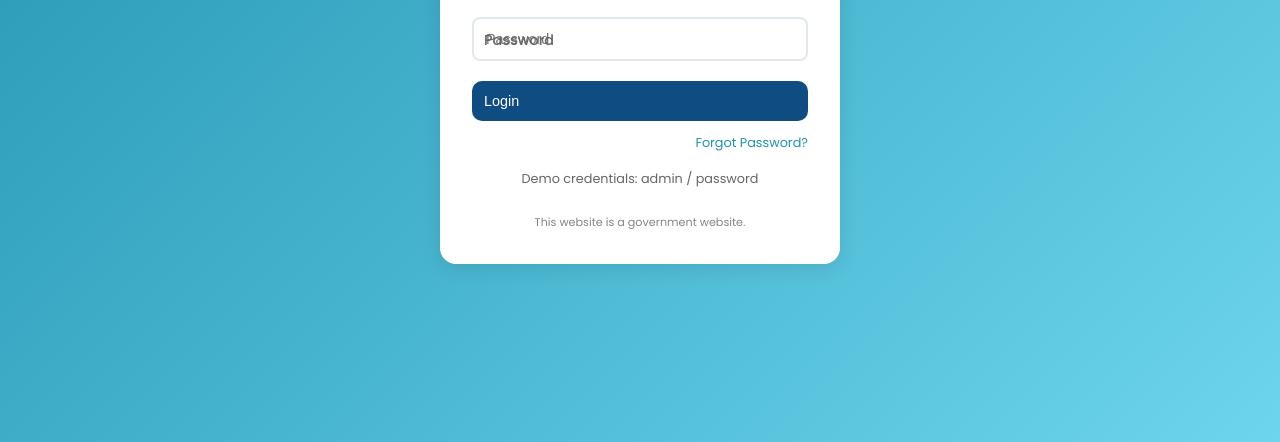
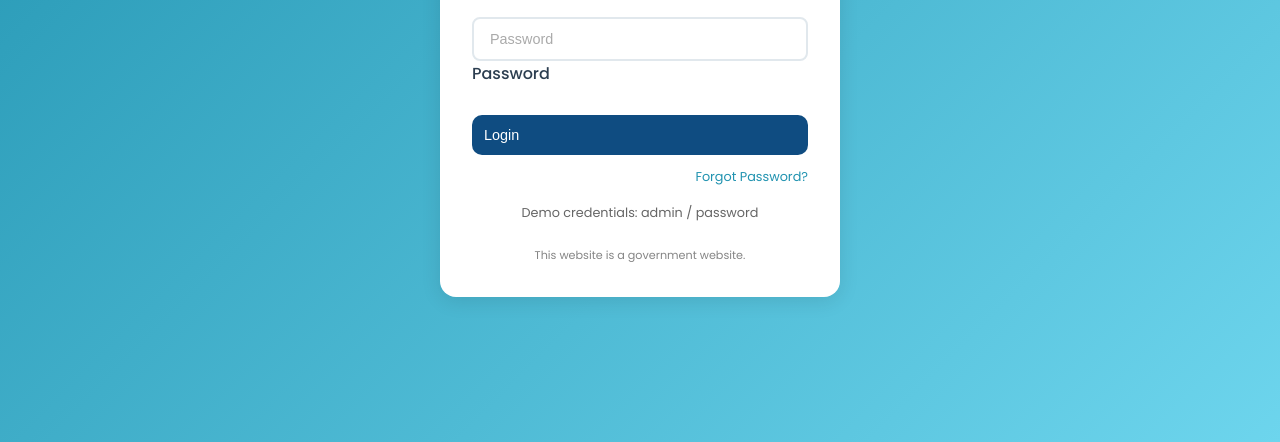
Before and after one commit to Nayan-navghane/SMA_app, a plain HTML site: page login.html in a window 1280 px wide. Shown: the part 358-800 px from the top of the page. Drawn offline with Linux system fonts and the light colour scheme; sample sign-in values are in the browser's storage.

Commit message:
login file edited

```diff
--- a/login.html
+++ b/login.html
@@ -43,13 +43,19 @@
         }
 
         .login-form .form-group {
-            position: relative;
             margin-bottom: 20px;
+        }
+
+        .login-form .form-group label {
+            display: block;
+            margin-bottom: 8px;
+            color: #2c3e50;
+            font-weight: 500;
         }
 
         .login-form .form-group input {
             width: 100%;
-            padding: 12px;
+            padding: 12px 16px;
             border: 2px solid #e1e8ed;
             border-radius: 8px;
             font-size: 0.9rem;
@@ -62,24 +68,8 @@
             border-color: #2193b0;
         }
 
-        .login-form .form-group label {
-            position: absolute;
-            left: 12px;
-            top: 12px;
-            color: #666;
-            pointer-events: none;
-            transition: all 0.3s ease;
-            font-size: 0.9rem;
-        }
-
-        .login-form .form-group input:focus + label,
-        .login-form .form-group input:not(:placeholder-shown) + label {
-            top: -10px;
-            left: 12px;
-            font-size: 0.75rem;
-            color: #2193b0;
-            background: white;
-            padding: 0 5px;
+        .login-form .form-group input::placeholder {
+            color: #aaa;
         }
 
         .login-form .btn {
```
